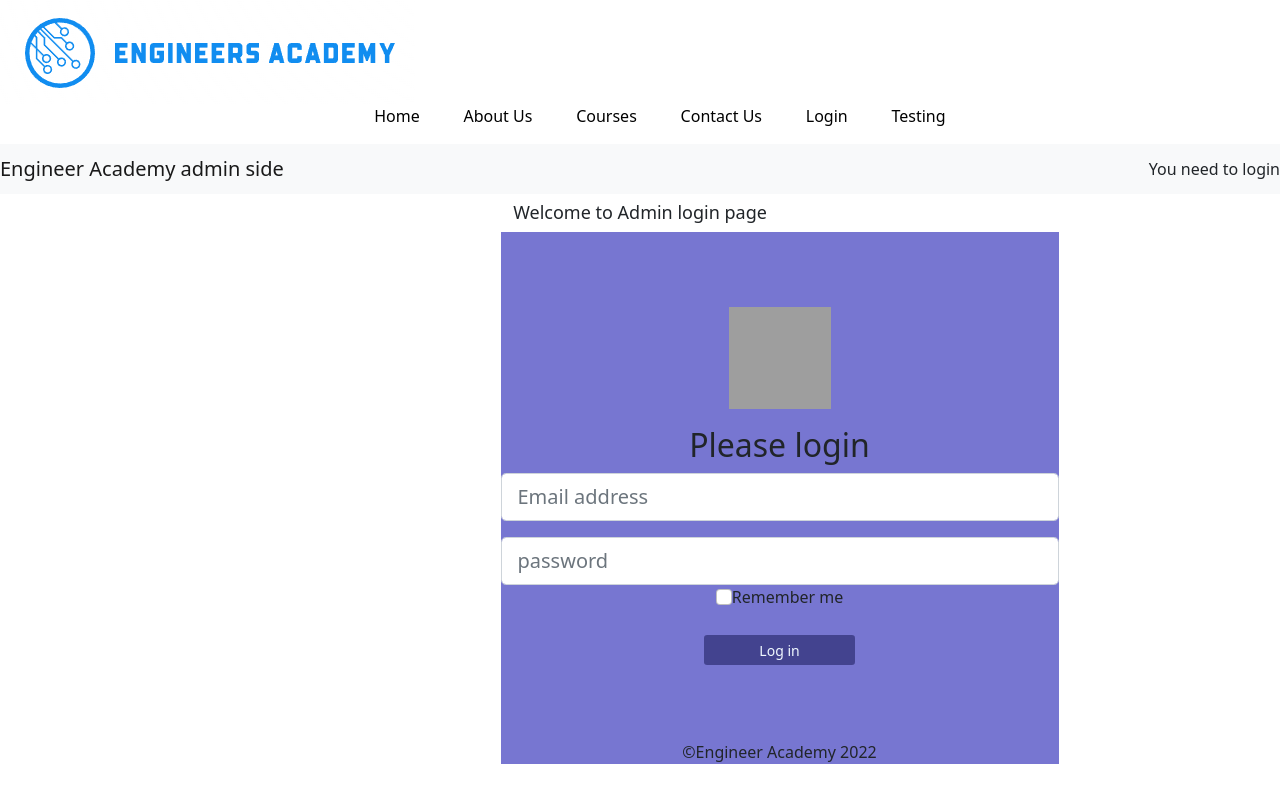
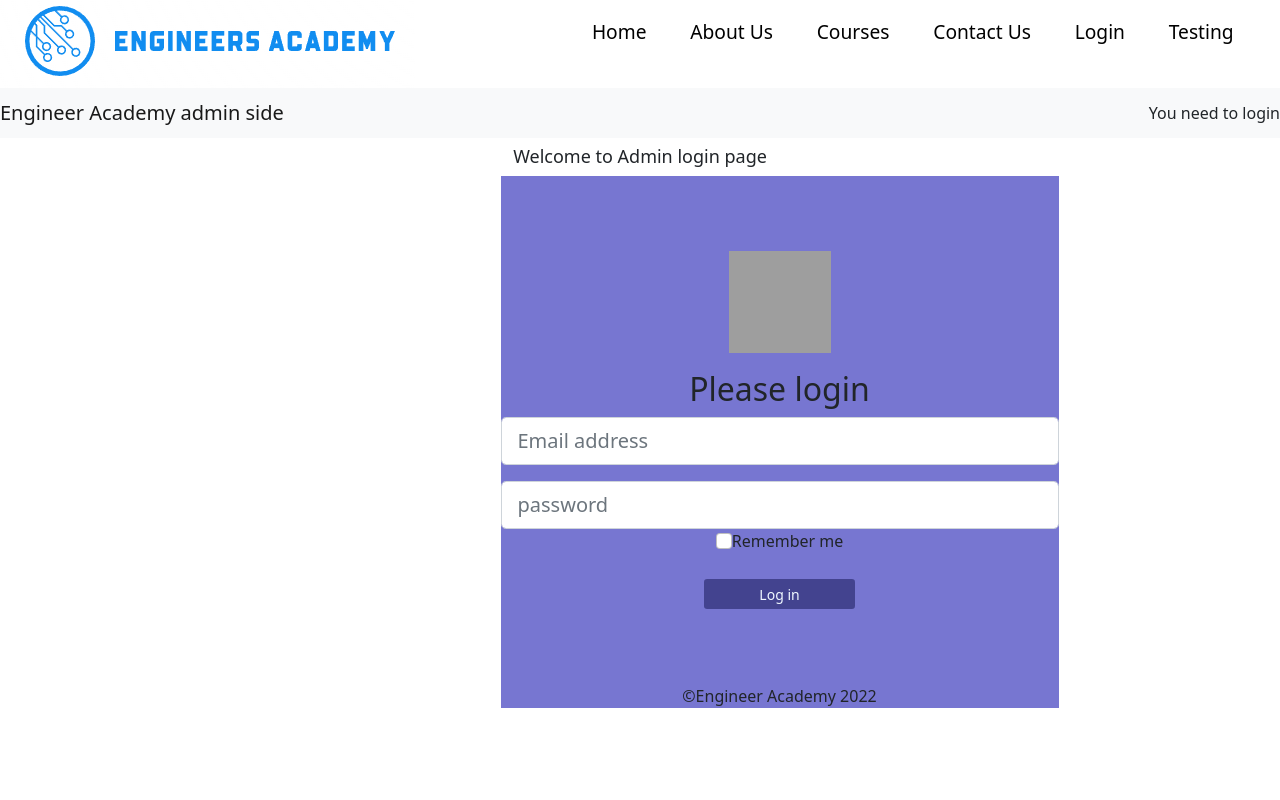
Before and after one commit to digitalbangash1/Project-FrontEnd, a React (Create React App) app: page /login in a window 1280 px wide. Built offline with nearby package versions, Linux system fonts and the light colour scheme; grey boxes are pictures that could not be loaded.

Commit message:
Bug hunting

```diff
--- a/src/components/ContactInfo/ContactInfo.css
+++ b/src/components/ContactInfo/ContactInfo.css
@@ -70,6 +70,9 @@ footer ul {
   cursor: pointer;
 }
 
+.subscribe-btn:hover{
+}
+
 .subscribe-btn:hover,
 .subscribe-btn:focus {
   background: var(--btn-hover-bg);
--- a/src/components/Navbar/Navbar.css
+++ b/src/components/Navbar/Navbar.css
@@ -1,4 +1,13 @@
 
+/* General top navbar layout */
+.NavbarItems{
+    background : White;
+    height: 80px;
+    display: flex;
+    justify-content: center;
+    align-items:center;
+    font-size: 1.2rem;
+}
 
 .nav-menu{
     display: grid;
@@ -20,18 +29,17 @@
     padding:0.5rem 0.9rem ;
 }
 
+.nav-links:login {
+color: orange;
+}
+
 
 .nav-links:hover{
     background-color: #564f71;
     border-radius: 4px;
     transition: all 0.2s ease-out;
 }
-.fa-bars{
-    color: white;
-}
+
 .nav-links-mobile{
     display: none;
 }
-.menu-icon{
-    display:none;
-}
--- a/src/components/Navbar/Navbar.js
+++ b/src/components/Navbar/Navbar.js
@@ -11,7 +11,6 @@ class Navbar extends Component {
     }
     render() {
         return (
-
             <nav className="NavbarItems">
             <img className="NavLogo" src={logo}></img>
                 <ul className={this.state.clicked ? 'nav-menu active' : 'nav-menu'}>
@@ -19,7 +18,6 @@ class Navbar extends Component {
                         return (
                             <li key={index}>
                                 <a className={item.cName} href = {item.url}>{item.title}</a>
-                               {/*  <Link to={item.url}>{item.title}</Link> */}
                             </li>)
                     })}
 
```
